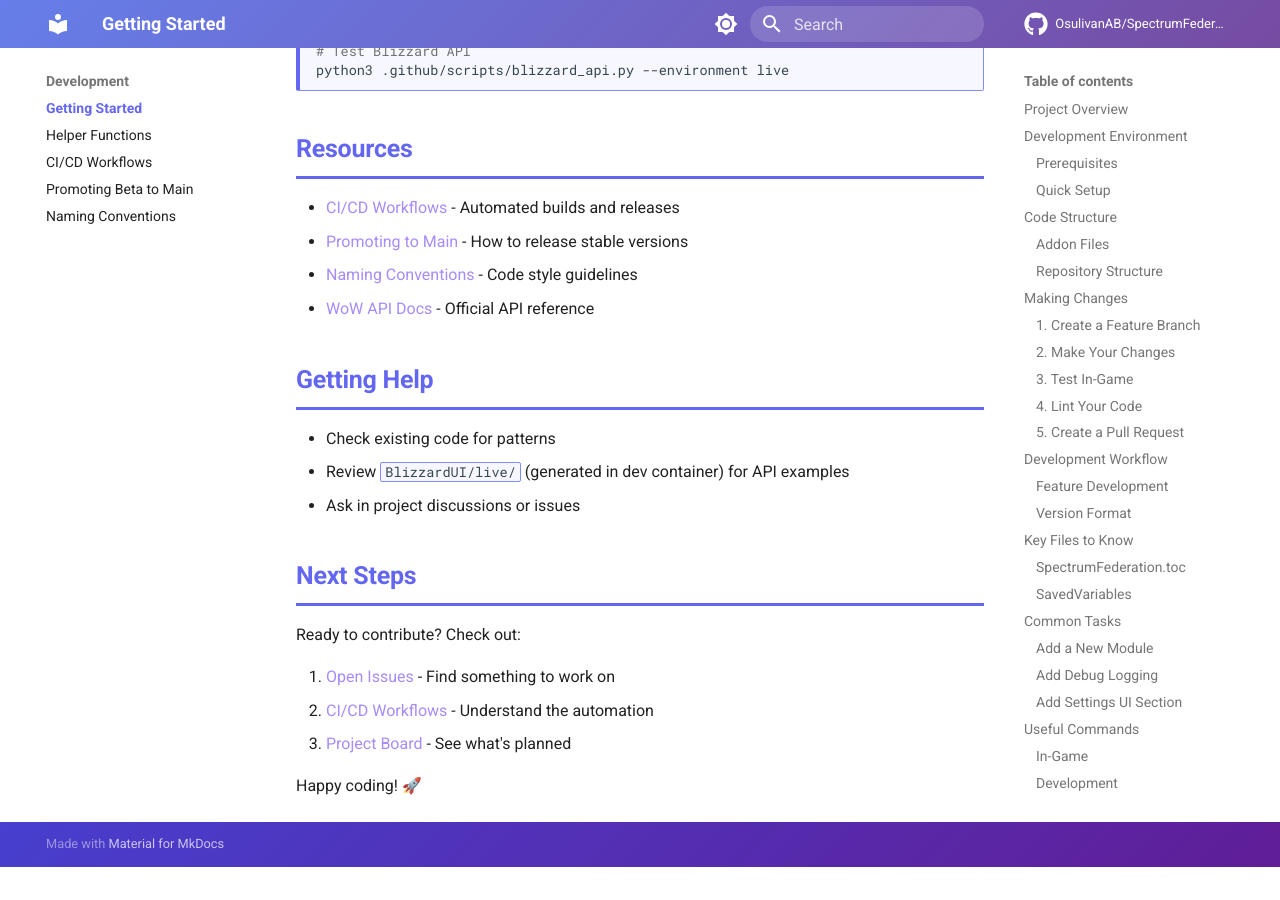
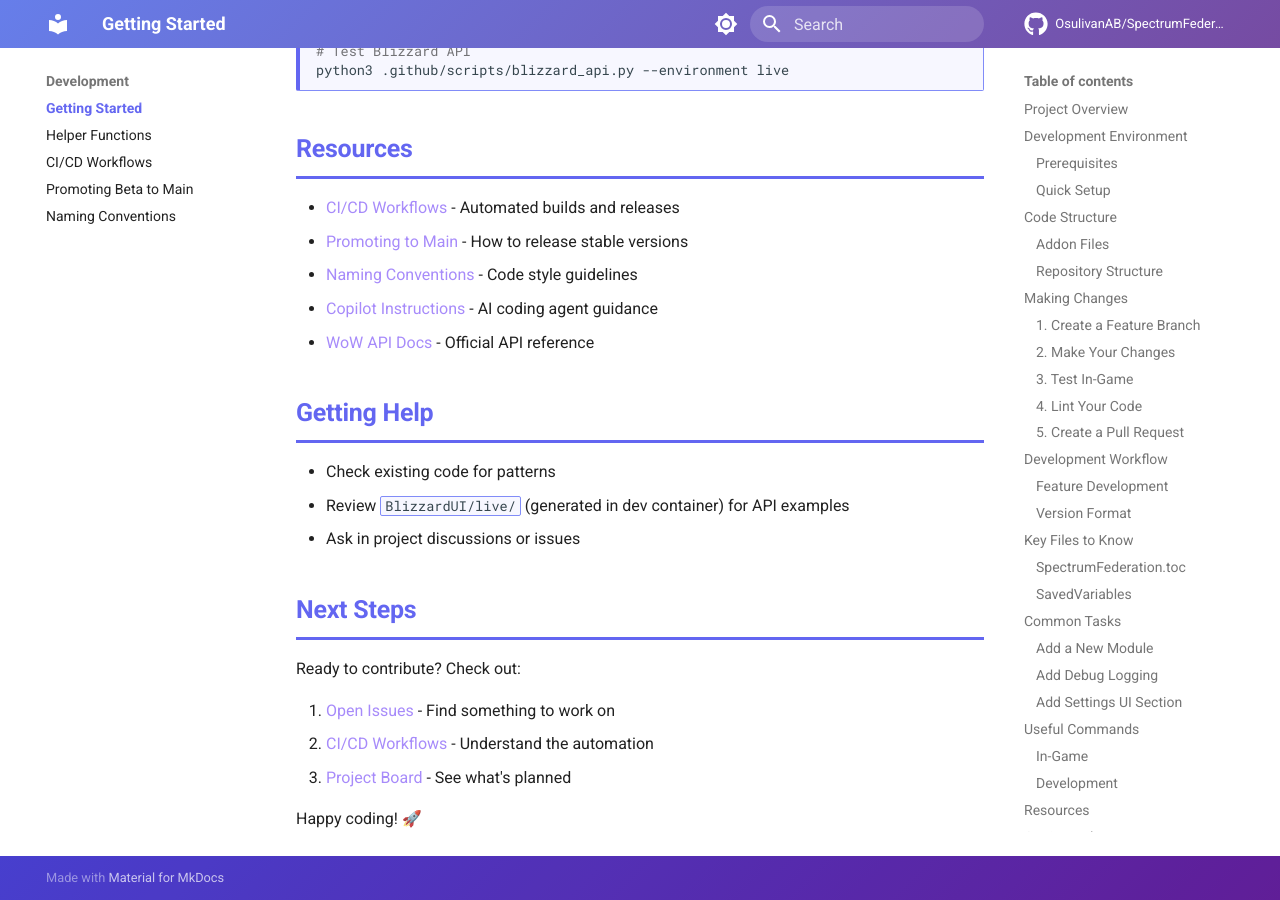
Before and after one commit to OsulivanAB/SpectrumFederation, an MkDocs documentation site: the page built from docs/development/index.md, in a window 1280 px wide and 900 px high, scrolled down 6204 px. Built offline with MkDocs 1.6.1 and Material for MkDocs 9.7.7, drawn with Linux system fonts in a browser that asks for light colours; comment, search, counter and statistics services are not loaded; before the commit the page ends 7071 px from its top, so only the background shows below that.

Commit message:
Fix broken reference in Copilot instructions and add documentation link
Co-authored-by: OsulivanAB <95724635+OsulivanAB@users.noreply.github.com>

```diff
--- a/docs/development/index.md
+++ b/docs/development/index.md
@@ -284,6 +284,7 @@ python3 .github/scripts/blizzard_api.py --environment live
 - [CI/CD Workflows](workflows.md) - Automated builds and releases
 - [Promoting to Main](promoting-to-main.md) - How to release stable versions
 - [Naming Conventions](naming-conventions.md) - Code style guidelines
+- [Copilot Instructions](https://github.com/OsulivanAB/SpectrumFederation/blob/beta/.github/copilot-instructions.md) - AI coding agent guidance
 - [WoW API Docs](https://wowpedia.fandom.com/wiki/World_of_Warcraft_API) - Official API reference
 
 ## Getting Help
```
Also changed, not shown: .github/copilot-instructions.md.
